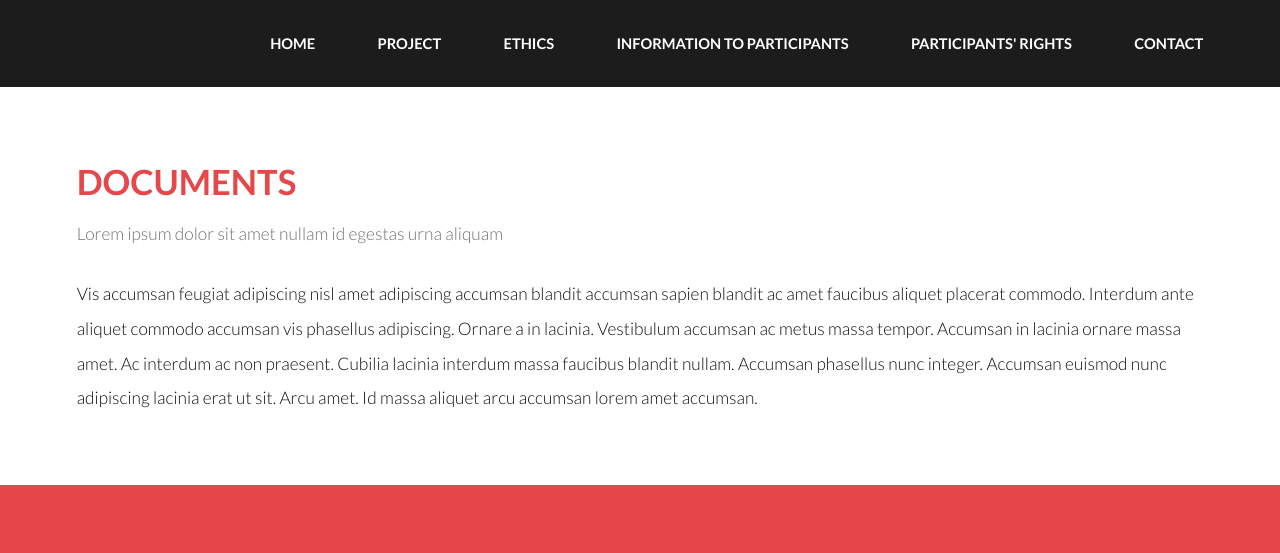
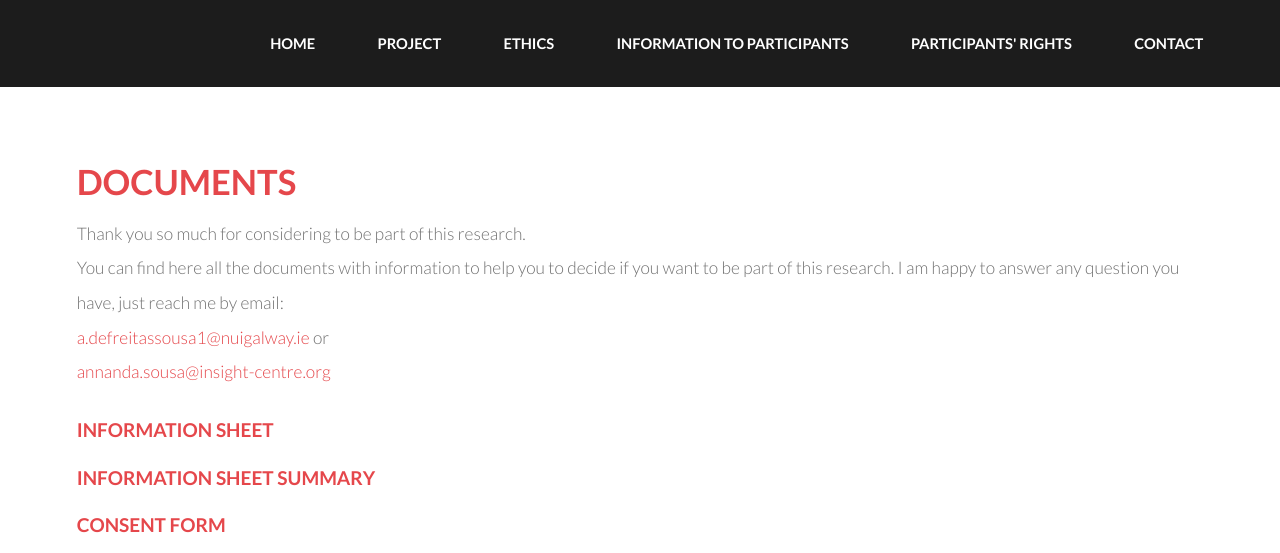
Before and after one commit to annanda/website_emotion_detection_for_children_with_asd, a Flask app: page /documents in a window 1280 px wide. Shown: the top 553 px of the page. Run offline with Flask 2, Linux system fonts and the light colour scheme.

Commit message:
Adding documents to participants.

```diff
--- a/templates/documents.html
+++ b/templates/documents.html
@@ -16,14 +16,18 @@
     <div class="inner">
         <header class="major special">
             <h1>Documents</h1>
-            <p>Lorem ipsum dolor sit amet nullam id egestas urna aliquam</p>
+            <p>Thank you so much for considering to be part of this research. <br>You can find here all the documents
+                with
+                information to help you to decide if you want to be part of this research. I
+                am happy to answer any question you have, just reach me by email: <br> <a
+                        href="mailto:a.defreitassousa1@nuigalway.ie">a.defreitassousa1@nuigalway.ie </a> or <br><a
+                        href="mailto:annanda.sousa@insight-centre.org">annanda.sousa@insight-centre.org </a></p>
         </header>
-        <p>Vis accumsan feugiat adipiscing nisl amet adipiscing accumsan blandit accumsan sapien blandit ac amet
-            faucibus aliquet placerat commodo. Interdum ante aliquet commodo accumsan vis phasellus adipiscing. Ornare a
-            in lacinia. Vestibulum accumsan ac metus massa tempor. Accumsan in lacinia ornare massa amet. Ac interdum ac
-            non praesent. Cubilia lacinia interdum massa faucibus blandit nullam. Accumsan phasellus nunc integer.
-            Accumsan euismod nunc adipiscing lacinia erat ut sit. Arcu amet. Id massa aliquet arcu accumsan lorem amet
-            accumsan.</p>
+        <h4><a href="../static/documents/information_sheet.pdf">Information Sheet</a></h4>
+        <h4><a href="../static/documents/information_sheet_summary.pdf">Information Sheet Summary</a></h4>
+        <h4><a href="../static/documents/consent_form.pdf">Consent form</a></h4>
+        <h4><a href="../static/documents/letter_to_parents.pdff">Letter to Parents</a></h4>
+<!--        <h4><a href="../static/documents/consent_form.pdf">Flyer</a></h4>-->
 
     </div>
 </section>
```
Also changed, not shown: 4 other files.
